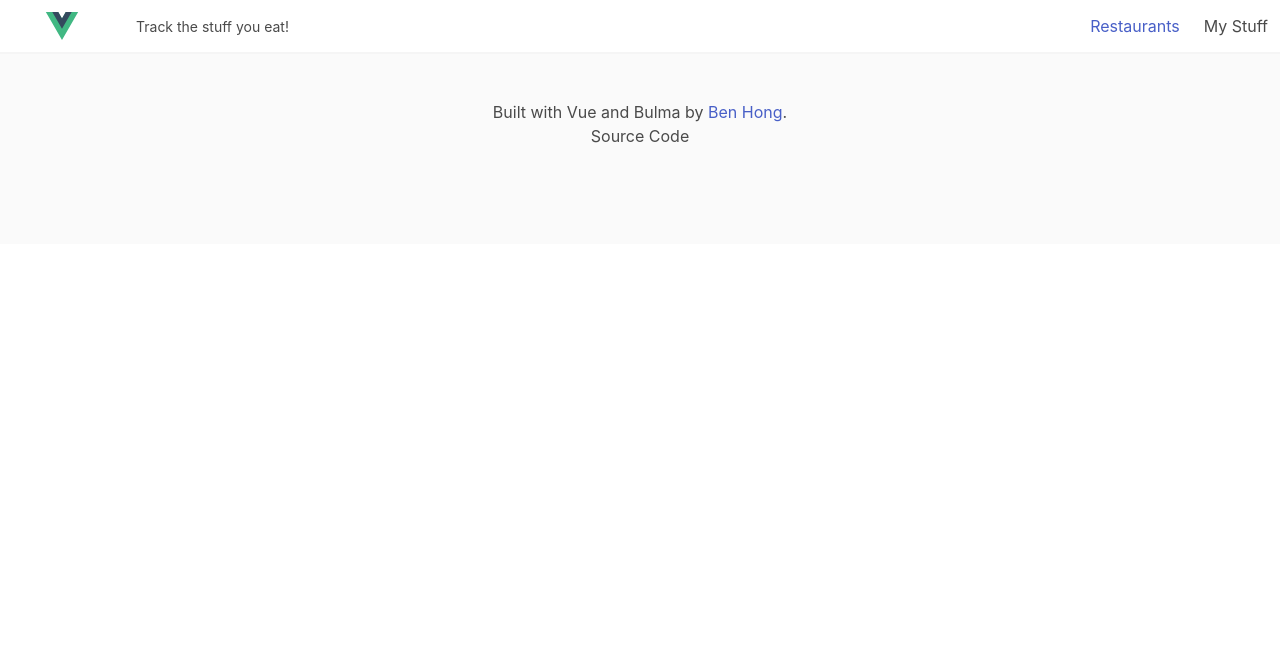
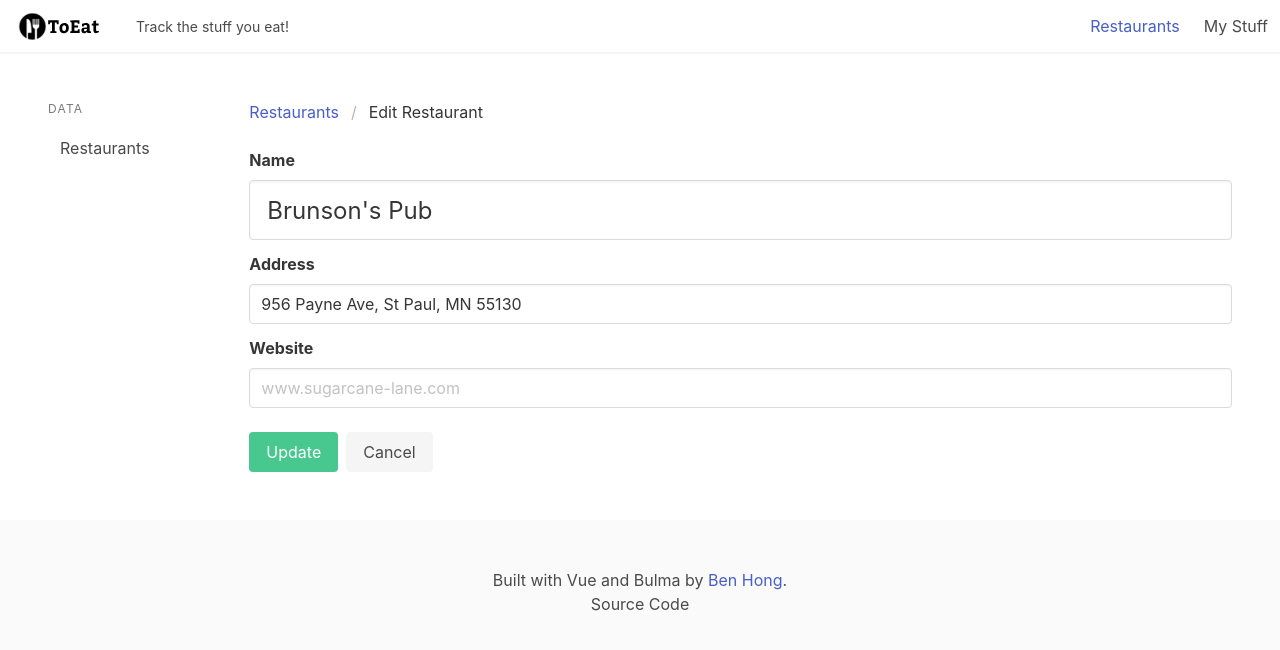
Before and after one commit to bencodezen/toEat, a Vue app: page /restaurants/edit/9b361dae-2d44-4499-9940-97e188d41a32 in a window 1280 px wide. Shown: the top 650 px of the page. Built offline with nearby package versions, Linux system fonts and the light colour scheme.

Commit message:
feature: update ui and logo

```diff
--- a/src/components/RestaurantCard.vue
+++ b/src/components/RestaurantCard.vue
@@ -1,12 +1,14 @@
 <script setup lang="ts">
+import type { PropType } from 'vue'
+import type { Restaurant } from '@/types'
 import { useRestaurantStore } from '@/stores/RestaurantStore'
-import type { Restaurant } from '@/types'
 
-interface Props {
-  restaurant: Restaurant
-}
-
-defineProps<Props>()
+defineProps({
+  restaurant: {
+    type: Object as PropType<Restaurant>,
+    required: true,
+  },
+})
 
 const restaurantStore = useRestaurantStore()
 </script>
@@ -15,19 +17,20 @@ const restaurantStore = useRestaurantStore()
   <article class="box">
     <div class="media">
       <aside class="media-left">
-        <img src="https://via.placeholder.com/80x120" alt="" />
+        <img src="https://placehold.jp/150x150.png" alt="" />
       </aside>
       <div class="media-content">
         <p class="title is-4 is-spaced mb-1">
-          <a href="#"> {{ restaurant.name }} </a>
+          <a href="#"> {{ restaurant.name }}</a>
         </p>
         <p class="subtitle mb-2">
           <span class="tag is-info">Want to Try</span>
         </p>
-        <div class="content is-small">
+        <div class="content mb-2">
           {{ restaurant.address }}
-          <br />
-          <a href="#">Edit</a>.
+        </div>
+        <div>
+          <router-link :to="`/restaurants/edit/${restaurant.id}`">Edit</router-link>.
           <button @click="restaurantStore.deleteRestaurant(restaurant)">Delete</button>
         </div>
       </div>
--- a/src/components/TheNavbar.vue
+++ b/src/components/TheNavbar.vue
@@ -1,12 +1,12 @@
 <script setup lang="ts">
-import logo from '../assets/logo.svg'
+import ToEatLogo from '../assets/to-eat-logo.svg'
 </script>
 
 <template>
   <nav class="navbar has-shadow">
     <div class="navbar-brand">
       <router-link to="/" class="navbar-item">
-        <img :src="logo" alt="" width="100" />
+        <img :src="ToEatLogo" alt="" width="100" />
       </router-link>
       <div class="navbar-burger">
         <div class="span"></div>
--- a/src/router/index.ts
+++ b/src/router/index.ts
@@ -30,6 +30,11 @@ const router = createRouter({
       // ]
     },
     {
+      path: '/restaurants/edit/:id',
+      name: 'edit-restaurant',
+      component: () => import('../views/EditRestaurantPage.vue')
+    },
+    {
       path: '/restaurants/new',
       name: 'new-restaurant',
       component: () => import('../views/NewRestaurantPage.vue')
--- a/src/stores/RestaurantStore.ts
+++ b/src/stores/RestaurantStore.ts
@@ -1,6 +1,6 @@
 import { defineStore } from 'pinia'
 import { useStorage } from '@vueuse/core'
-import type { Restaurant } from '../types'
+import type { Restaurant, StatusResponse } from '../types'
 
 export const useRestaurantStore = defineStore({
   id: 'RestaurantStore',
@@ -37,14 +37,37 @@ export const useRestaurantStore = defineStore({
     },] as Restaurant[])
   }),
   getters: {
-    numberOfRestaurants: (state): number => state.list.length
+    numberOfRestaurants: (state): number => state.list.length,
+    getRestaurantById: (state) => {
+      return (id: string | string[]): Restaurant | undefined => {
+        if (typeof id === 'string') {
+          return state.list.find((restaurant: Restaurant) => restaurant.id === id)
+        }
+      }
+    }
   },
   actions: {
-    addRestaurant(newRestaurant: Restaurant): void {
-      this.list.push(newRestaurant);
+    addRestaurant(restaurant: Restaurant): void {
+      this.list.push(restaurant);
     },
     deleteRestaurant(restaurant: Restaurant): void {
       this.list.splice(this.list.indexOf(restaurant), 1);
+    },
+    updateRestaurant(updatedRestaurant: Restaurant): StatusResponse {
+      const index = this.list.findIndex(restaurant => restaurant.id === updatedRestaurant.id);
+      const updatedItem = this.list.splice(index, 1, updatedRestaurant);
+
+      if (updatedItem.length > 0) {
+        return {
+          status: 'success',
+          message: 'Restaurant updated successfully.'
+        }
+      } else {
+        return {
+          status: 'error',
+          message: 'Restaurant unable to be updated.'
+        }
+      }
     }
   }
 })
--- a/src/types.ts
+++ b/src/types.ts
@@ -16,6 +16,11 @@ export interface Dish {
   status?: RecommendStatus
 }
 
+export interface StatusResponse {
+  status: 'success' | 'error' | ''
+  message: string
+}
+
 export interface Restaurant {
   id: string
   name?: string
--- /dev/null
+++ b/src/views/EditRestaurantPage.vue
@@ -0,0 +1,110 @@
+<script setup lang="ts">
+import { computed, onMounted, reactive, ref } from 'vue'
+import { useRoute } from 'vue-router'
+import type { Restaurant, StatusResponse } from '@/types'
+import SideMenu from '../components/SideMenu.vue'
+import { useRestaurantStore } from '@/stores/RestaurantStore'
+
+const restaurantStore = useRestaurantStore()
+
+const route = useRoute()
+
+const status = ref<StatusResponse>({
+  status: '',
+  message: '',
+})
+
+const currentRestaurant = computed(() => {
+  return restaurantStore.getRestaurantById(route.params.id)
+})
+
+const updatedRestaurant = reactive<Restaurant>({
+  id: '',
+  name: '',
+  address: '',
+  website: '',
+  status: {
+    level: '',
+    priority: 0,
+  },
+})
+
+const updateRestaurant = () => {
+  status.value = restaurantStore.updateRestaurant(updatedRestaurant)
+}
+
+onMounted(() => {
+  if (currentRestaurant.value) {
+    updatedRestaurant.id = currentRestaurant.value.id
+    updatedRestaurant.name = currentRestaurant.value.name
+    updatedRestaurant.address = currentRestaurant.value.address
+    updatedRestaurant.website = currentRestaurant.value.website
+    updatedRestaurant.status = currentRestaurant.value.status
+  }
+})
+</script>
+
+<template>
+  <main class="section">
+    <div class="columns">
+      <SideMenu />
+      <div class="column">
+        <nav class="breadcrumb">
+          <ul>
+            <li><router-link to="/restaurants">Restaurants</router-link></li>
+            <li class="is-active"><a href="#">Edit Restaurant</a></li>
+          </ul>
+        </nav>
+        <form @submit.prevent>
+          <div class="field">
+            <div class="field">
+              <label for="name" class="label">Name</label>
+              <div class="control">
+                <input
+                  type="text"
+                  class="input is-large"
+                  placeholder="Sugarcane Lane"
+                  required
+                  v-model="updatedRestaurant.name"
+                />
+              </div>
+            </div>
+            <div class="field">
+              <label for="address" class="label">Address</label>
+              <div class="control">
+                <input
+                  type="text"
+                  class="input"
+                  placeholder="1234 Sugarcane Lane"
+                  v-model="updatedRestaurant.address"
+                />
+              </div>
+            </div>
+            <div class="field mb-5">
+              <label for="website" class="label">Website</label>
+              <div class="control">
+                <input
+                  type="text"
+                  class="input"
+                  placeholder="www.sugarcane-lane.com"
+                  v-model="updatedRestaurant.website"
+                />
+              </div>
+            </div>
+            <div class="field">
+              <div class="buttons">
+                <button @click="updateRestaurant" class="button is-success">Update</button>
+                <router-link to="/restaurants" class="button is-light">Cancel</router-link>
+              </div>
+            </div>
+            <div v-if="status.status" class="notification is-info">
+              {{ status.message }}
+            </div>
+          </div>
+        </form>
+      </div>
+    </div>
+  </main>
+</template>
+
+<style></style>
--- a/src/views/RestaurantsPage.vue
+++ b/src/views/RestaurantsPage.vue
@@ -1,9 +1,23 @@
 <script setup lang="ts">
+import { computed, ref } from 'vue'
 import RestaurantCard from '@/components/RestaurantCard.vue'
 import { useRestaurantStore } from '@/stores/RestaurantStore'
 import SideMenu from '../components/SideMenu.vue'
+import type { Restaurant } from '@/types'
 
 const restaurantStore = useRestaurantStore()
+
+const filterText = ref('')
+
+const filteredRestaurants = computed(() => {
+  return restaurantStore.list.filter((restaurant: Restaurant) => {
+    if (restaurant.name) {
+      return restaurant.name.toLowerCase().includes(filterText.value.toLowerCase())
+    } else {
+      return restaurantStore.list
+    }
+  })
+})
 </script>
 
 <template>
@@ -17,7 +31,9 @@ const restaurantStore = useRestaurantStore()
         <nav class="level">
           <div class="level-left">
             <div class="level-item">
-              <p class="subtitle is-5"><strong>6</strong> restaurants</p>
+              <p class="subtitle is-5">
+                <strong>{{ restaurantStore.numberOfRestaurants }}</strong> restaurants
+              </p>
             </div>
 
             <p class="level-item">
@@ -27,7 +43,7 @@ const restaurantStore = useRestaurantStore()
             <div class="level-item is-hidden-tablet-only">
               <div class="field has-addons">
                 <p class="control">
-                  <input class="input" type="text" placeholder="Restaurant name" />
+                  <input class="input" type="text" placeholder="Restaurant name" v-model="filterText" />
                 </p>
                 <p class="control">
                   <button class="button">Search</button>
@@ -37,37 +53,16 @@ const restaurantStore = useRestaurantStore()
           </div>
 
           <div class="level-right">
-            <div class="level-item">Order by</div>
-            <div class="level-item">
-              <div class="select">
-                <select>
-                  <option>Price</option>
-                  <option>Location</option>
-                </select>
-              </div>
-            </div>
+            <!-- Optional: Filter Dropdown Component -->
           </div>
         </nav>
         <!-- Display Results -->
         <div class="columns is-multiline">
-          <div v-for="item in restaurantStore.list" class="column is-full" :key="`item-${item}`">
+          <div v-for="item in filteredRestaurants" class="column is-full" :key="`item-${item}`">
             <RestaurantCard :restaurant="item" />
           </div>
         </div>
-        <!-- Pagination -->
-        <nav class="pagination">
-          <a class="pagination-previous" href="#">Previous</a>
-          <a class="pagination-next" href="#">Next page</a>
-          <ul class="pagination-list">
-            <li><a href="#" class="pagination-link is-current">1</a></li>
-            <li><a href="#" class="pagination-link">2</a></li>
-            <li><a href="#" class="pagination-link">3</a></li>
-            <li><a href="#" class="pagination-link">4</a></li>
-            <li><a href="#" class="pagination-link">5</a></li>
-            <li><span class="pagination-ellipsis">&hellip;</span></li>
-            <li><a href="#" class="pagination-link">15</a></li>
-          </ul>
-        </nav>
+        <!-- Optional: Pagination Feature -->
       </div>
     </div>
   </main>
```
Also changed, not shown: src/components/FilterDropdown.vue (added, +15 -0 lines), src/components/Pagination.vue (added, +19 -0 lines), src/assets/to-eat-logo.svg (added).
